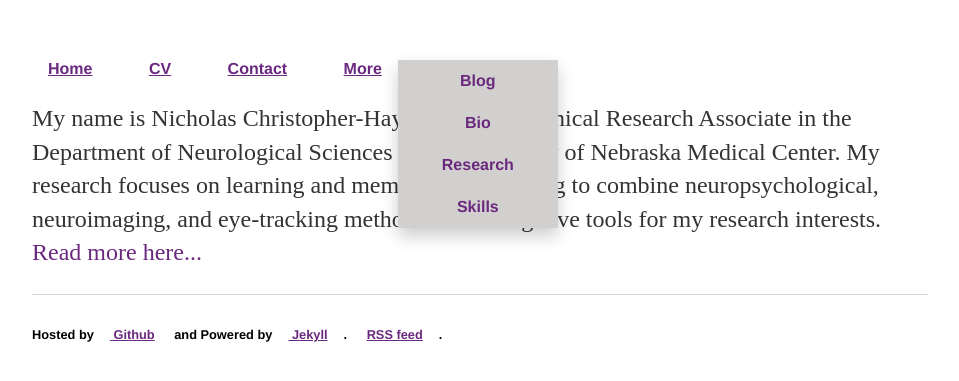
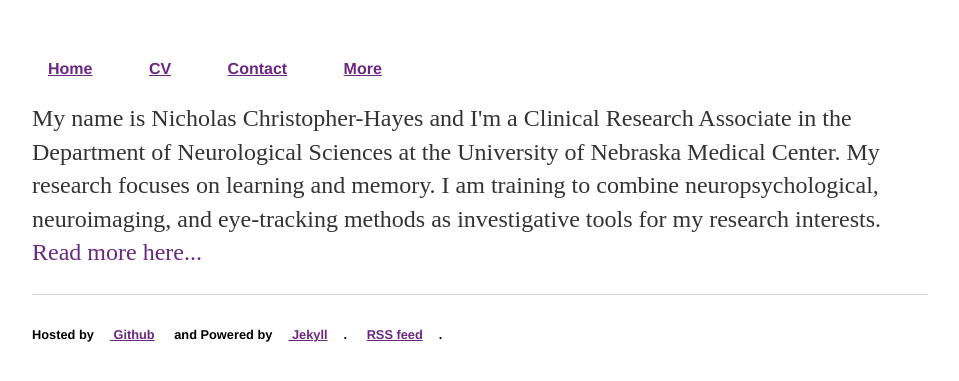
Before and after one commit to nichrishayes/nichrishayes.github.io, a Jekyll site: the page built from index.html, in a window 1280 px wide. Shown: the top 381 px of the page, without its empty margins (160-1119 px from the left). Built offline with Jekyll 4.4.1, drawn with Linux system fonts in a browser that asks for light colours.

Commit message:
Update main.css

```diff
--- a/css/main.css
+++ b/css/main.css
@@ -42,7 +42,7 @@ li.dropdown {
 }
 
 .dropdown-content {
-    display: inline;
+    display: none;
     position: absolute;
     background-color: #D1D0CE;
     min-width: 160px;
```
